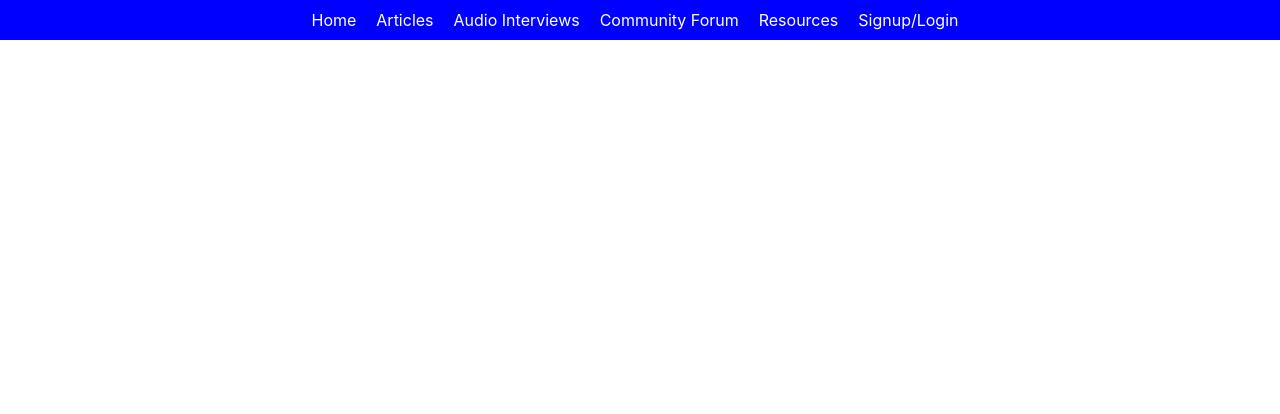
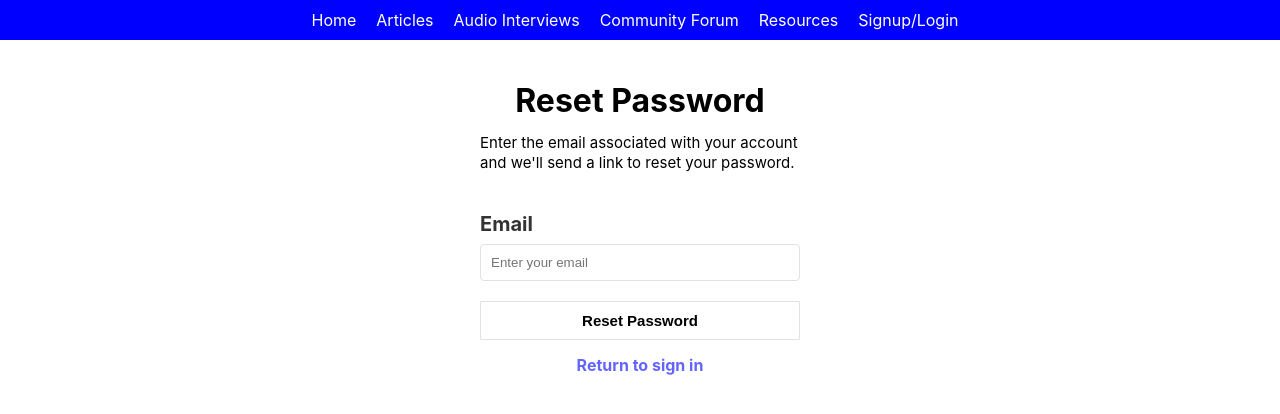
Before and after one commit to Ayqureshi/ZenProductivity, a React (Create React App) app: page /resetPassword in a window 1280 px wide. Shown: the top 414 px of the page. Built offline with nearby package versions, Linux system fonts and the light colour scheme.

Commit message:
added password reset feature

```diff
--- a/package.json
+++ b/package.json
@@ -13,6 +13,7 @@
     "react-firebase-hooks": "^5.1.1",
     "react-router-dom": "^6.11.2",
     "react-scripts": "^5.0.1",
+    "react-toastify": "^9.1.3",
     "web-vitals": "^2.1.4"
   },
   "scripts": {
--- a/src/App.jsx
+++ b/src/App.jsx
@@ -9,6 +9,7 @@ import Loggingin from './components/loggingin';
 import CommunityForum from './components/CommunityForum';
 import Questions from './components/auth/questionPage';
 import SignUp from './components/auth/SignUp';
+import ResetPassword from './components/auth/ResetPassword';
 
 
 
@@ -47,6 +48,7 @@ const App = () => {
         <Route path="/loggingin" element={<Loggingin />} />
         <Route path="/questions" element={<Questions />} />
         <Route path="/signUp" element={<SignUp />} />
+        <Route path="/resetPassword" element={<ResetPassword />} />
       </Routes>
     </Router>
   );
--- /dev/null
+++ b/src/components/auth/ResetPassword.css
@@ -0,0 +1,9 @@
+.bodyTextContainer{
+  text-align: left;
+  margin-bottom: 40px;
+  margin-top: -10px;
+}
+.bodyText{
+  font-size: 15px;
+
+}
--- /dev/null
+++ b/src/components/auth/ResetPassword.jsx
@@ -0,0 +1,105 @@
+import { getAuth, sendPasswordResetEmail } from "firebase/auth";
+import React, {useState} from "react";
+import "./ResetPassword.css"
+import { Link } from "react-router-dom";
+import { ToastContainer, toast } from 'react-toastify';
+import 'react-toastify/dist/ReactToastify.css';
+
+
+
+
+const ResetPassword = () => {
+
+  const [email, setEmail] = useState('');
+  // const [resetSuccess, setResetSuccess] = useState(null);
+
+  const resetPasswordHandler = () => {
+    console.log('working' + email)
+    const auth = getAuth();
+    sendPasswordResetEmail(auth, email)
+      .then(() => {
+        // Password reset email sent!
+        // ..
+        // setResetSuccess(true);
+        toast.success('Email sent successfully!', {
+          position: "bottom-center",
+          autoClose: 5000,
+          hideProgressBar: false,
+          closeOnClick: true,
+          pauseOnHover: true,
+          draggable: true,
+          progress: undefined,
+          theme: "light",
+          });
+      })
+      .catch((error) => {
+        const errorCode = error.code;
+        console.log(errorCode)
+        // const errorMessage = error.message;
+      //  setResetSuccess(false);
+       toast.error('Please enter a valid email', {
+        position: "bottom-center",
+        autoClose: 5000,
+        hideProgressBar: false,
+        closeOnClick: true,
+        pauseOnHover: true,
+        draggable: true,
+        progress: undefined,
+        theme: "light",
+        });
+        // ..
+    });
+  }
+
+  return (
+    <div className="container">
+      <div className="sign-in-container">
+        <div className="resetPasswordTitle">
+          <h1>
+            Reset Password
+          </h1>
+        </div>
+        <div className='bodyTextContainer'>
+            <span className='bodyText'>
+              Enter the email associated with your account and we&apos;ll send a link to reset your password.
+            </span>
+          </div>
+        <div className="formContainer">
+          <div className="title">
+            Email
+          </div>
+          <input
+            className="input"
+            type="email"
+            placeholder="Enter your email"
+            value={email}
+            onChange={(e) => setEmail(e.target.value)}
+          ></input>
+        </div>
+        <button className="loginButtonContainer" onClick={resetPasswordHandler}>
+          <span className="buttonText">
+            Reset Password
+          </span>
+        </button>
+        <div className="signUpRedirectContainer">
+           <Link to="/loggingin" className="signUpRedirectText">Return to sign in</Link>
+        </div>
+        <ToastContainer
+          position="bottom-center"
+          autoClose={5000}
+          hideProgressBar={false}
+          newestOnTop={false}
+          closeOnClick
+          rtl={false}
+          pauseOnFocusLoss
+          draggable
+          pauseOnHover
+          theme="light"
+        />
+      </div>
+    </div>
+
+  )
+}
+
+export default ResetPassword;
--- a/src/components/auth/SignIn.css
+++ b/src/components/auth/SignIn.css
@@ -50,7 +50,7 @@
   font-weight:bold;
 }
 .loginButtonContainer:hover{
-  background-color: rgb(0, 0, 255);
+  background-color: rgb(100, 100, 255);
   color:#fff;
 }
 .signUpRedirectContainer{
@@ -85,3 +85,16 @@
   padding:0 10px;
   color: rgb(182, 182, 182);
 }
+.passwordResetText{
+  color:rgb(100, 100, 255);
+  text-decoration: none;
+  font-weight: bold;
+  text-align: right;
+  font-size: 12px;
+}
+.resetPasswordContainer{
+  text-align: right;
+  margin-bottom: 15px;
+  margin-top: -10px;
+
+}
--- a/src/components/auth/SignIn.jsx
+++ b/src/components/auth/SignIn.jsx
@@ -84,6 +84,9 @@ const SignIn = () => {
               onChange={(e) => setPassword(e.target.value)}
             ></input>
           </div>
+          <div className="resetPasswordContainer">
+            <Link to="/resetPassword" className="passwordResetText">Forgot Password?</Link>
+          </div>
           <button className="loginButtonContainer" type="submit">
             <div className="buttonText">
               Log In
@@ -111,8 +114,6 @@ const SignIn = () => {
           <span>Don&apos;t have an account? <Link to="/signUp" className="signUpRedirectText">Sign Up</Link></span>
         </div>
         </div>
-
-
     </div>
   );
 };
```
Also changed, not shown: 1 other file (tests, documents, lock files or other folders).
